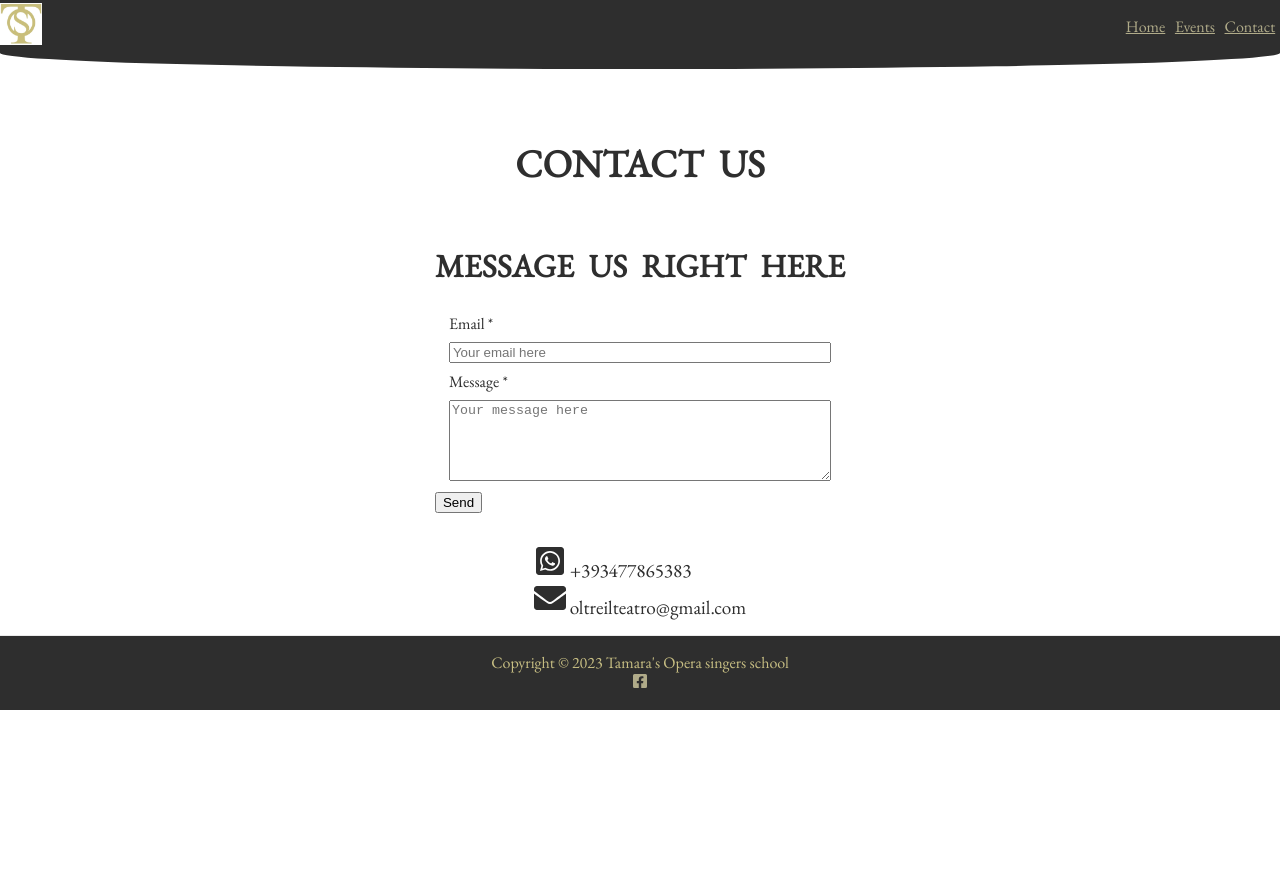
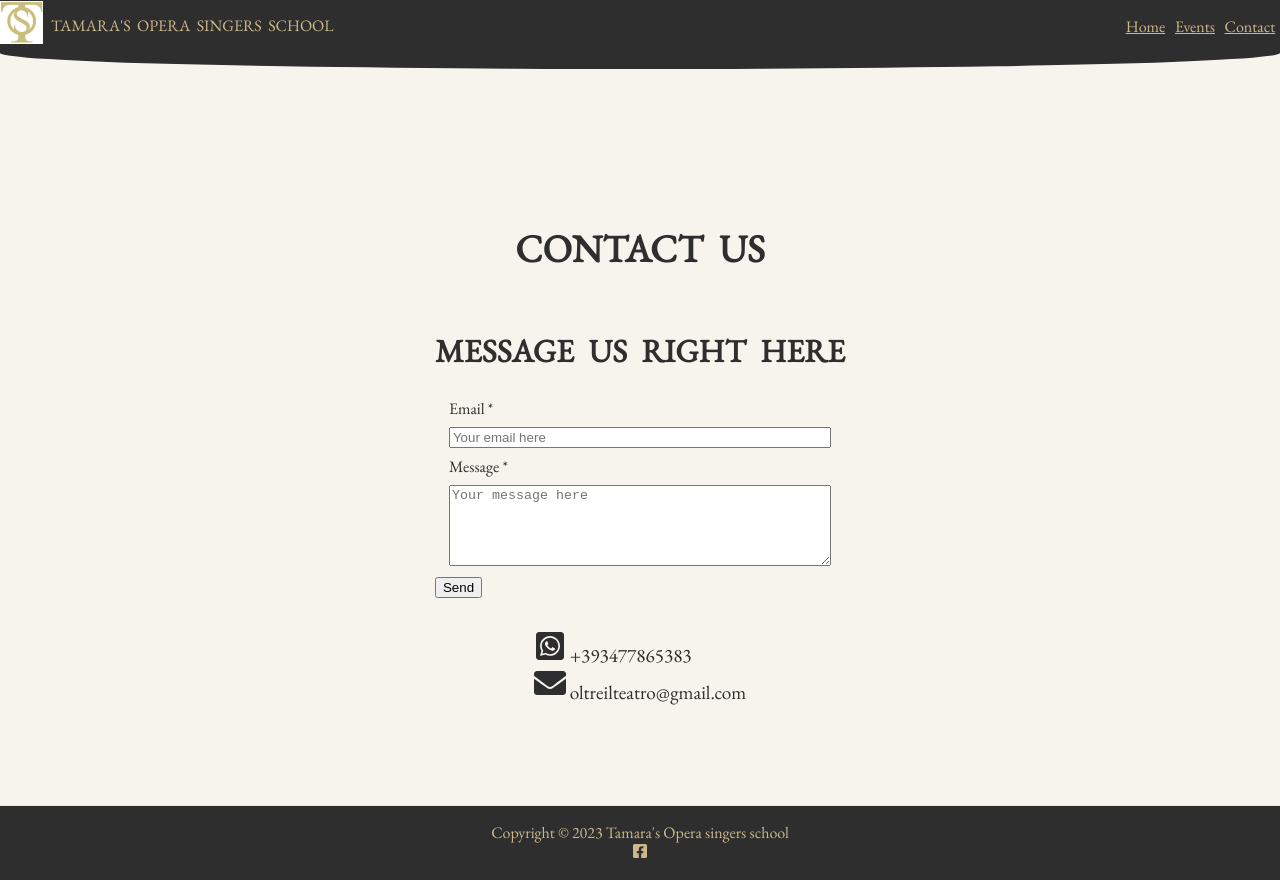
Before and after one commit to kriskarpenko/TOSS, a Next.js app: page /contact in a window 1280 px wide. Before the commit the page ends 800 px from the top, so only its background shows below. Built offline with nearby package versions, Linux system fonts and the light colour scheme.

Commit message:
fix: map component, new: colors, changed header

```diff
--- a/components/Footer/Footer.module.css
+++ b/components/Footer/Footer.module.css
@@ -1,6 +1,6 @@
 .footer {
   background-color: #2e2e2e;
-  color: #c7be83;
+  color: #ccb88b;
   border-top: 1px solid #eaeaea;
   padding: 1rem;
   text-align: center;
@@ -8,5 +8,5 @@
 }
 
 .footer a {
-  color: #b0ab89;
+  color: #ccb88b;
 }
--- a/components/Header/Header.js
+++ b/components/Header/Header.js
@@ -2,14 +2,20 @@ import NavBar from '../NavBar';
 import Link from 'next/link';
 import styles from './Header.module.css';
 import AppIcon from '../AppIcon';
+import useMobile from '../../utils/useMobile';
+import CONFIF, { CONFIG } from '../../utils/consts';
 
 const Header = () => {
+  const isMobile = useMobile();
   return (
     <div>
       <div className={styles.header}>
-        <Link href="/">
-          <AppIcon name="logotype" size={42} />
-        </Link>
+        <div className={isMobile ? styles.headerLogoMobile : styles.headerLogo}>
+          <Link href="/">
+            <AppIcon name="logotype" size={43} />
+          </Link>
+          {CONFIG.website.title}
+        </div>
         <NavBar />
       </div>
       <div className={styles.halfEllipse} />
--- a/components/Header/Header.module.css
+++ b/components/Header/Header.module.css
@@ -5,14 +5,32 @@
   border-radius: 50% / 0 0 100% 100%;
 }
 
-.header {
+.header,
+.headerLogo,
+.headerLogoMobile {
   background-color: #2e2e2e;
   display: flex;
   flex-direction: row;
   justify-content: space-between;
   align-items: center;
+  text-transform: uppercase;
 }
 
 .header a {
-  color: #b0ab89;
+  color: #ccb88b;
+  text-transform: capitalize;
 }
+
+.headerLogo,
+.headerLogoMobile {
+  align-items: center;
+  margin-bottom: auto;
+  color: #ccb88b;
+  gap: 0.5rem;
+  height: 50px;
+  word-spacing: 0.2rem;
+}
+
+.headerLogoMobile {
+  width: 200px;
+}
--- a/components/NavBar/components/NavBarMobile.js
+++ b/components/NavBar/components/NavBarMobile.js
@@ -19,7 +19,7 @@ const NavBarMobile = () => {
       <button className={styles.menuButton} onClick={onMenuTogle}>
         {menuOpen ? <FaTimes size={24} /> : <FaBars size={24} />}
       </button>
-      {menuOpen && <MenuLinks className={styles.menuLinks} />}
+      <div>{menuOpen && <MenuLinks className={styles.menuLinks} />}</div>
     </div>
   );
 };
--- a/components/NavBar/components/NavBarMobile.module.css
+++ b/components/NavBar/components/NavBarMobile.module.css
@@ -1,8 +1,6 @@
 .wrapper {
   display: flex;
   flex-direction: row-reverse;
-  width: 100%;
-  /* border: 1px fuchsia dotted; */
   align-items: flex-start;
 }
 
@@ -10,19 +8,21 @@
   margin: 0.5rem;
   background-color: transparent;
   border: 0;
-  color: #aaa;
+  color: #ccb88b;
 }
 
 .menuLinks {
   padding: 0;
-  /* border: 1px slateblue dotted; */
   display: flex;
   flex-direction: column;
 }
 
 .menuLinks li {
-  /* border: 1px rgb(0, 255, 0) dotted; */
   padding: 1rem;
   list-style: none;
   margin: 0.25rem 0;
 }
+
+/* .menuLinksMobile{
+
+} */
--- a/components/Section/Section.js
+++ b/components/Section/Section.js
@@ -1,9 +1,13 @@
 import useMobile from '../../utils/useMobile';
 import styles from './Section.module.css';
 
-export const SectionDesktop = ({ children, pictureAfterText = false, pictureSrc, text }) => {
+export const SectionDesktop = ({ children, pictureAfterText = false, pictureSrc, text, customClass }) => {
   return (
-    <div className={`${styles.wrapper} ${styles.flexRow} ${pictureAfterText ? styles.pictureAfterText : ''}`}>
+    <div
+      className={`${styles.wrapper} ${styles.flexRow} ${
+        pictureAfterText ? styles.pictureAfterText : ''
+      } ${customClass}`}
+    >
       {pictureSrc && <img src={pictureSrc} className={styles.picture} />}
       <div className={styles.text}>{text || children}</div>
     </div>
--- a/components/Section/Section.module.css
+++ b/components/Section/Section.module.css
@@ -4,6 +4,7 @@
   gap: 1rem;
   margin-top: 1rem;
   justify-content: center;
+  contain: content;
 }
 
 .flexColumn {
@@ -23,6 +24,7 @@
   min-width: 400px;
   max-width: 1000px;
   max-height: 700px;
+  flex-flow: wrap;
 }
 
 .pictureMobile {
--- a/pages/events.js
+++ b/pages/events.js
@@ -9,7 +9,7 @@ const EventPage = () => {
         <h1>Events</h1>
       </Section>
       <div>
-        <iframe
+        {/* <iframe
           src="https://player.vimeo.com/video/791852977?h=6ae4e88e53&amp;badge=0&amp;autopause=0&amp;player_id=0&amp;app_id=58479"
           width={!isMobile ? '848' : '300'}
           height={!isMobile ? '448' : '300'}
@@ -17,7 +17,7 @@ const EventPage = () => {
           allow="autoplay; fullscreen; picture-in-picture"
           allowfullscreen
           title="Concert in Monaco"
-        ></iframe>
+        ></iframe> */}
         <iframe
           src="https://player.vimeo.com/video/791868476?h=95842cd31f&amp;badge=0&amp;autopause=0&amp;player_id=0&amp;app_id=58479"
           width={!isMobile ? '848' : '300'}
--- a/styles/globals.css
+++ b/styles/globals.css
@@ -7,9 +7,15 @@ body {
     sans-serif;
   font-size: 1rem;
   color: #2e2e2e;
-  min-height: 100%;
+  min-height: 100vh;
+  background-color: #f7f4ed;
 }
 
+@media only screen and (max-width: 820px) {
+  body {
+    min-width: fit-content
+  }
+}
 
 
 p {
@@ -34,6 +40,11 @@ h2 {
   text-transform: uppercase;
   line-height: 2rem;
 }
+/*
+h3{
+  color:#2e2e2e;
+  background-color: #b0ab89
+} */
 
 .content-wrapper{
   max-width: 1000px;
@@ -43,6 +54,7 @@ h2 {
   gap: 1rem;
   margin-top: 1rem;
   justify-content: center;
+  min-height: 90vh;
 
 }
 
@@ -52,8 +64,21 @@ iframe{
   max-width: 900px;
 }
 
+.introduction{
+  display: flex;
+  flex-flow: wrap;
+}
+
 .staff img{
 max-height: 450px;
+}
+
+.offersUl{
+  display: grid;
+  grid-template-columns: repeat(2, auto);
+  justify-content: space-around;
+  gap: 0.5rem 2rem;
+
 }
 /* @media (prefers-color-scheme: dark) {
   html {
```
Also changed, not shown: components/Map/Map.js (+8 -2 lines), pages/index.js (+8 -7 lines).
